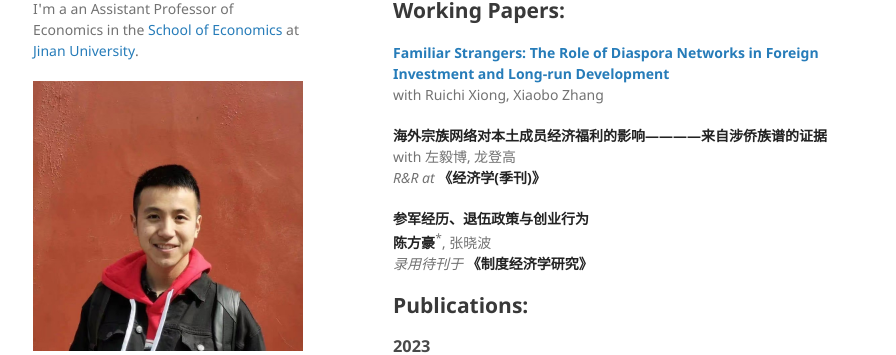
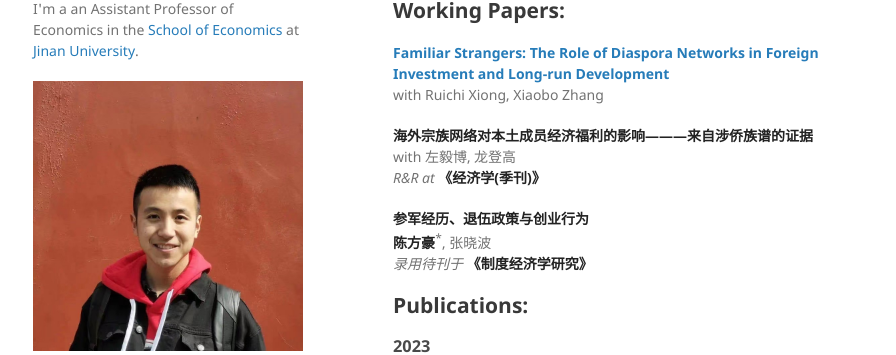
Before and after one commit to FanghaoChen/homepage, a Jekyll site: the page built from research.md, in a window 1280 px wide and 900 px high. Shown: the part 111-466 px from the top of the window, without its empty margins (177-1073 px from the left). Built offline with Jekyll 4.4.1, drawn with Linux system fonts in a browser that asks for light colours.

```diff
--- a/research.md
+++ b/research.md
@@ -9,7 +9,7 @@ layout: default
 **[Familiar Strangers: The Role of Diaspora Networks in Foreign Investment and Long-run Development](https://papers.ssrn.com/sol3/papers.cfm?abstract_id=4004159)** <br/>
 with Ruichi Xiong, Xiaobo Zhang
 
-**海外宗族网络对本土成员经济福利的影响————来自涉侨族谱的证据** <br/>
+**海外宗族网络对本土成员经济福利的影响———来自涉侨族谱的证据** <br/>
 with 左毅博, 龙登高 <br/>
  <em> R&R at </em> **《经济学(季刊)》**
 
```
